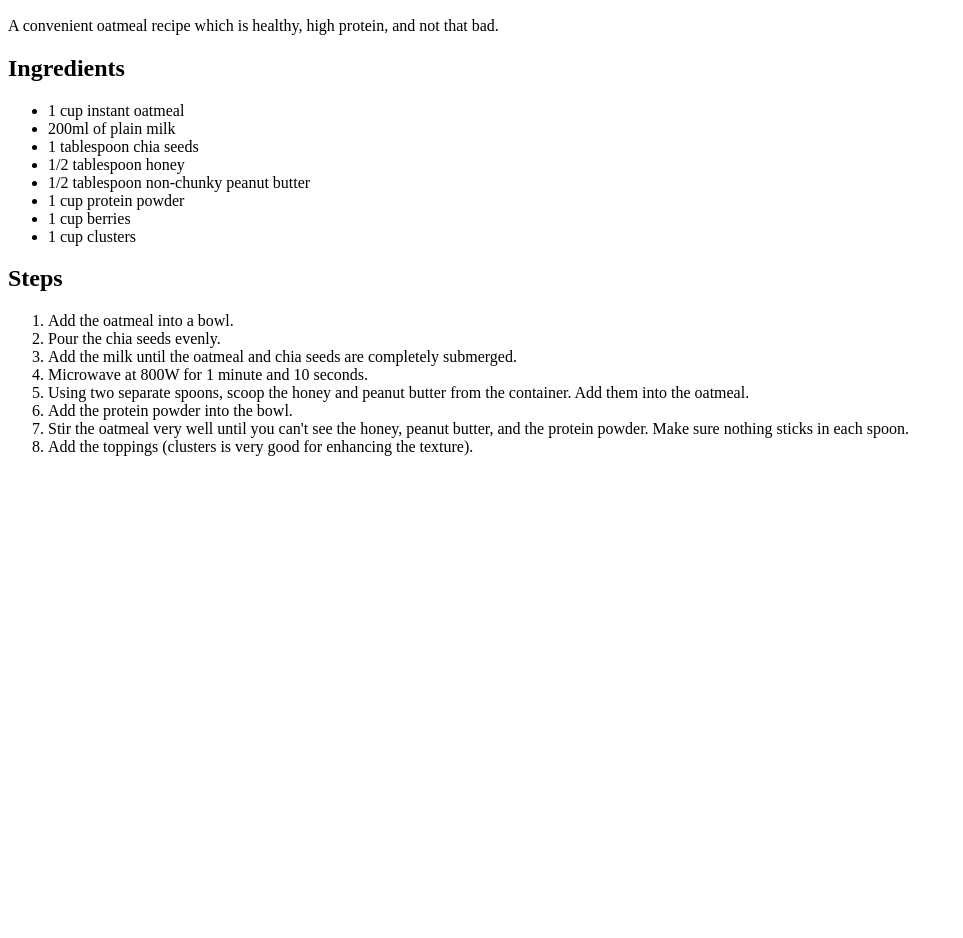
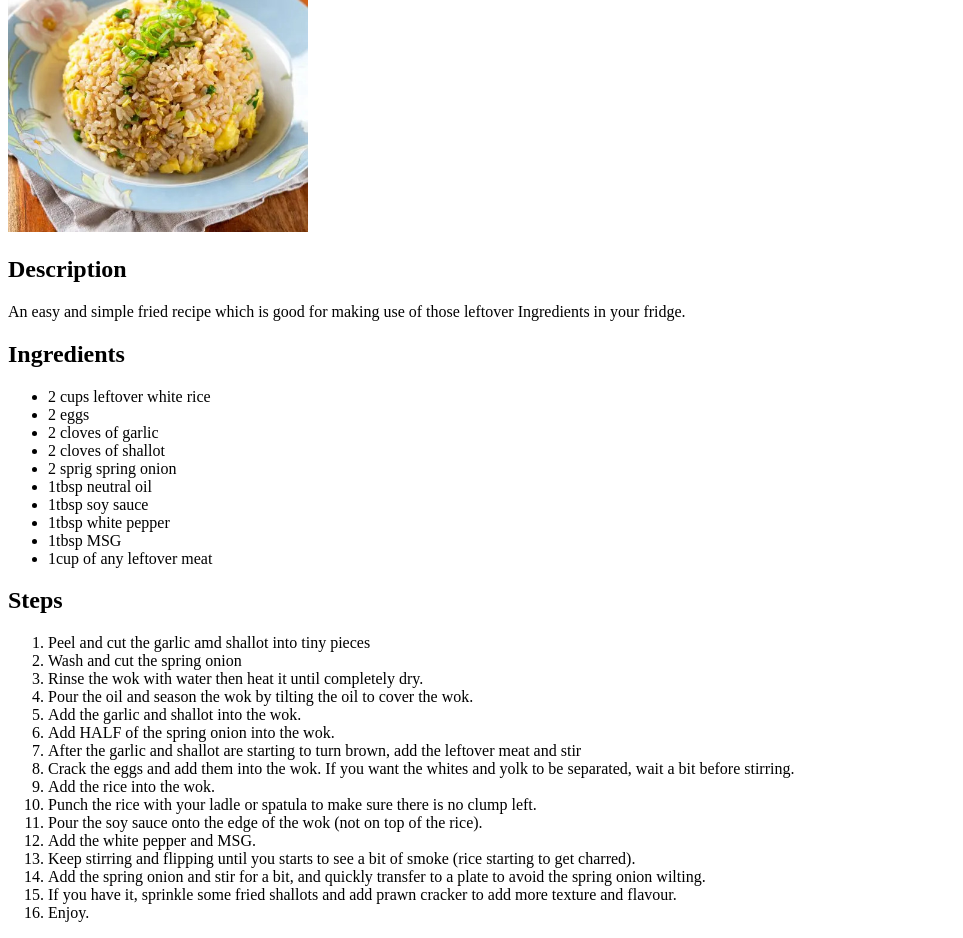
Before and after one commit to guitarmachintos/odin-recipes, a plain HTML site: page recipes/fried-rice.html in a window 1280 px wide. Shown: the part 174-1112 px from the top of the page, without its empty margins (0-963 px from the left). Before the commit the page ends 800 px from the top, so only its background shows below. Drawn offline with Linux system fonts and the light colour scheme.

Commit message:
Finish fried rice recipe content

```diff
--- a/recipes/fried-rice.html
+++ b/recipes/fried-rice.html
@@ -8,36 +8,47 @@
 <body>
   <a href="../index.html">Home</a>
 
-  <h1>Oatmeal Recipe</h1>
-  <img src="../img/fried-rice.webp" alt="Oatmeal picture" width="300">
+  <h1>Fried Rice Recipe</h1>
+  <img src="../img/fried-rice.jpg" alt="Fried Rice picture" width="300">
 
   <h2>Description</h2>
-  <p>A convenient oatmeal recipe which is healthy, high protein, and not that bad.</p>
+  <p>An easy and simple fried recipe which is good for making use of those leftover Ingredients
+    in your fridge.</p>
 
   <h2>Ingredients</h2>
   <ul>
-    <li>1 cup instant oatmeal</li>
-    <li>200ml of plain milk</li>
-    <li>1 tablespoon chia seeds</li>
-    <li>1/2 tablespoon honey</li>
-    <li>1/2 tablespoon non-chunky peanut butter</li>
-    <li>1 cup protein powder</li>
-    <li>1 cup berries</li>
-    <li>1 cup clusters</li>
+    <li>2 cups leftover white rice</li>
+    <li>2 eggs</li>
+    <li>2 cloves of garlic</li>
+    <li>2 cloves of shallot</li>
+    <li>2 sprig spring onion</li>
+    <li>1tbsp neutral oil</li>
+    <li>1tbsp soy sauce</li>
+    <li>1tbsp white pepper</li>
+    <li>1tbsp MSG</li>
+    <li>1cup of any leftover meat </li>
   </ul>
 
   <h2>Steps</h2>
   <ol>
-    <li>Add the oatmeal into a bowl.</li>
-    <li>Pour the chia seeds evenly.</li>
-    <li>Add the milk until the oatmeal and chia seeds are completely submerged.</li>
-    <li>Microwave at 800W for 1 minute and 10 seconds.</li>
-    <li>Using two separate spoons, scoop the honey and peanut butter from the container. Add them into the oatmeal.</li>
-    <li>Add the protein powder into the bowl.</li>
-    <li>Stir the oatmeal very well until you can't see the honey, peanut butter, and the protein powder. Make
-      sure nothing sticks in each spoon.
+    <li>Peel and cut the garlic amd shallot into tiny pieces</li>
+    <li>Wash and cut the spring onion</li>
+    <li>Rinse the wok with water then heat it until completely dry.</li>
+    <li>Pour the oil and season the wok by tilting the oil to cover the wok.</li>
+    <li>Add the garlic and shallot into the wok.</li>
+    <li>Add HALF of the spring onion into the wok.</li>
+    <li>After the garlic and shallot are starting to turn brown, add the leftover meat and stir</li>
+    <li>Crack the eggs and add them into the wok. If you want the whites and yolk to be separated, wait a bit
+      before stirring.
     </li>
-    <li>Add the toppings (clusters is very good for enhancing the texture).</li>
+    <li>Add the rice into the wok.</li>
+    <li>Punch the rice with your ladle or spatula to make sure there is no clump left.</li>
+    <li>Pour the soy sauce onto the edge of the wok (not on top of the rice).</li>
+    <li>Add the white pepper and MSG.</li>
+    <li>Keep stirring and flipping until you starts to see a bit of smoke (rice starting to get charred).</li>
+    <li>Add the spring onion and stir for a bit, and quickly transfer to a plate to avoid the spring onion wilting.</li>
+    <li>If you have it, sprinkle some fried shallots and add prawn cracker to add more texture and flavour.</li>
+    <li>Enjoy.</li>
   </ol>
 </body>
 </html>
```
